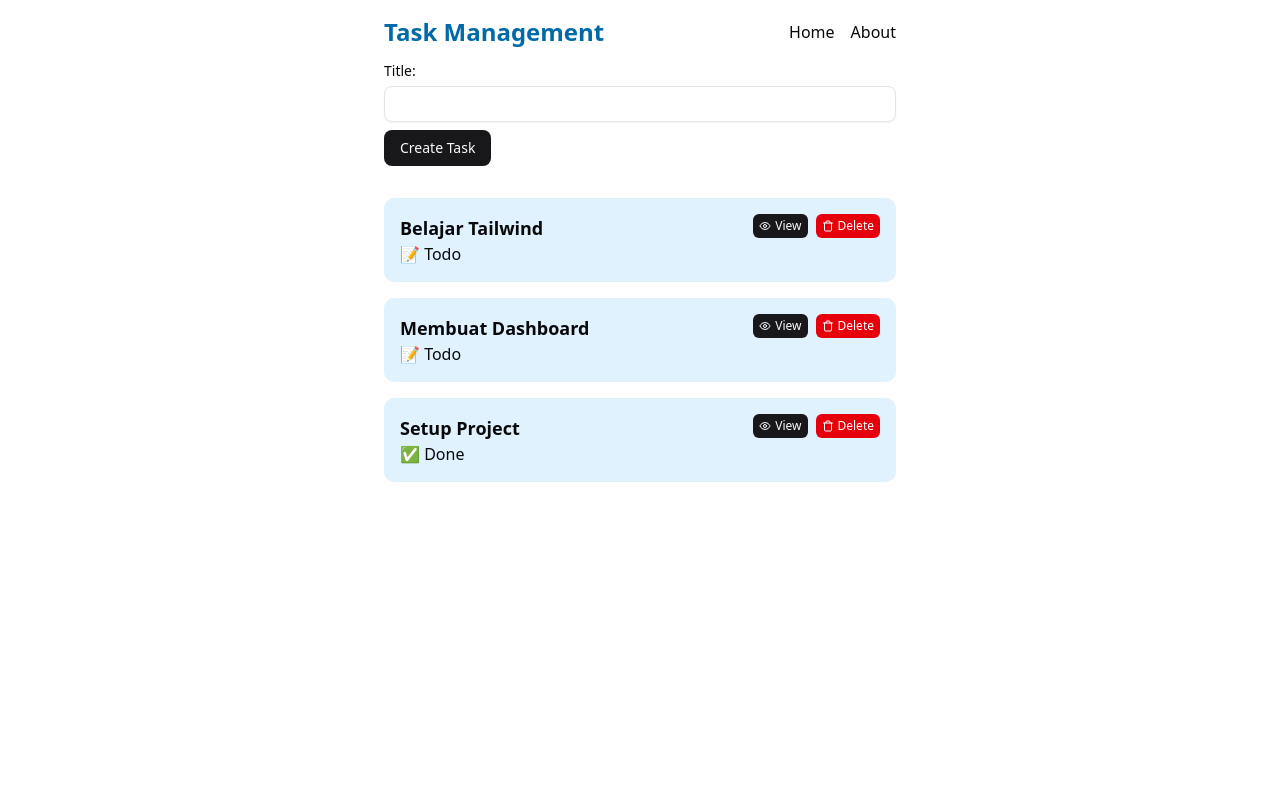
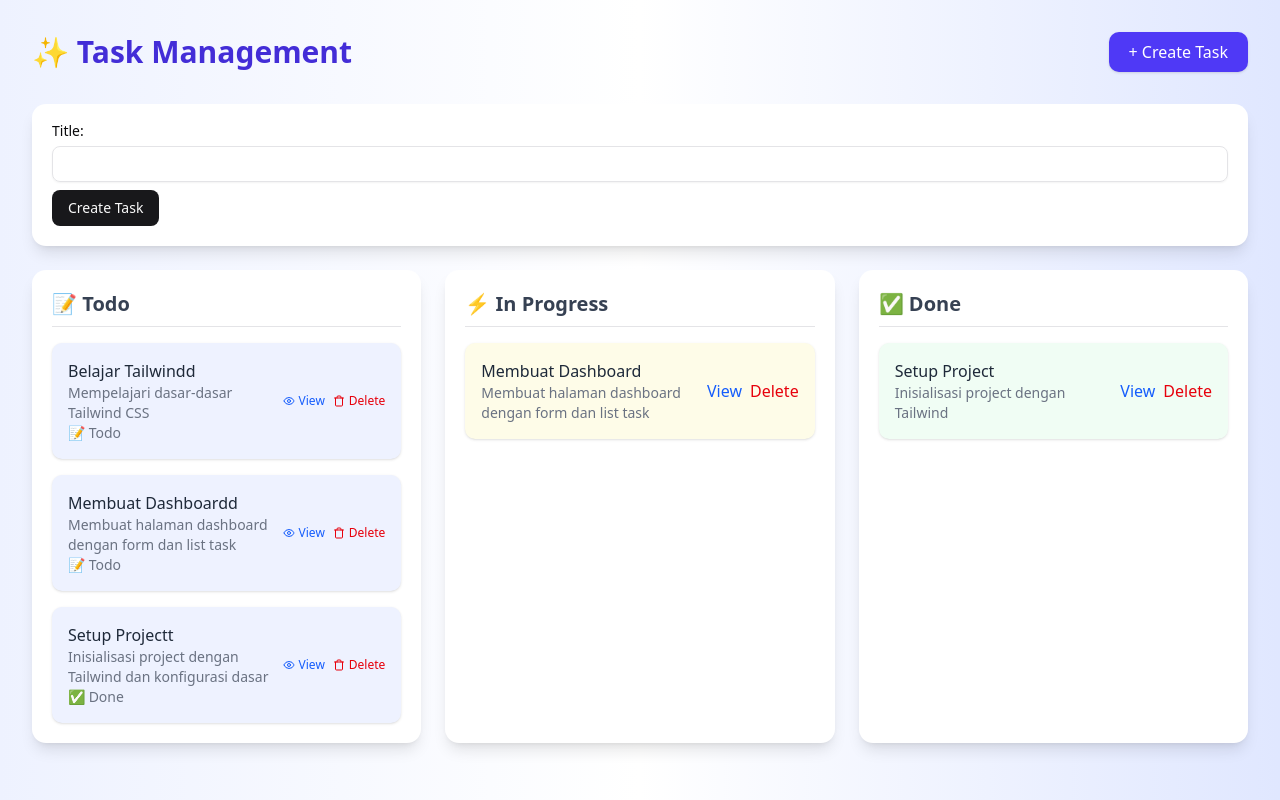
Before and after one commit to Theofilush/task-management, a React (Vite) app: page / in a window 1280 px wide. Built offline with nearby package versions, Linux system fonts and the light colour scheme.

Commit message:
feat: add new style

```diff
--- a/src/layouts/layout.tsx
+++ b/src/layouts/layout.tsx
@@ -1,6 +1,6 @@
 import { Link, Outlet } from "react-router";
 
-export function Layout() {
+export function Layout2() {
   return (
     <div className="flex justify-center">
       <div className="w-full max-w-lg">
@@ -26,3 +26,31 @@ export function Layout() {
     </div>
   );
 }
+
+export function Layout() {
+  return (
+    <div className="min-h-screen bg-linear-to-r from-indigo-50 via-white to-indigo-100 p-8">
+      <header className="mb-8 flex w-full items-center justify-between">
+        <h1 className="text-3xl font-bold text-indigo-700">
+          <Link to="/">✨ Task Management</Link>
+        </h1>
+        {/* <ul className="inline-flex gap-10">
+          <li>
+            <Link to="/">Home</Link>
+          </li>
+          <li>
+            <Link to="/about">About</Link>
+          </li>
+        </ul> */}
+        <a
+          href="/experiment/indexv4-create.html"
+          className="rounded-lg bg-indigo-600 px-5 py-2 text-white shadow transition hover:bg-indigo-700"
+        >
+          + Create Task
+        </a>
+      </header>
+
+      <Outlet />
+    </div>
+  );
+}
--- a/src/modules/task/data.ts
+++ b/src/modules/task/data.ts
@@ -3,7 +3,7 @@ import type { Tasks } from "@/modules/task/schema";
 export const initialDataTasks: Tasks = [
   {
     id: 1,
-    title: "Belajar Tailwind",
+    title: "Belajar Tailwindd",
     description: "Mempelajari dasar-dasar Tailwind CSS",
     status: "todo",
     priority: "high",
@@ -14,7 +14,7 @@ export const initialDataTasks: Tasks = [
   },
   {
     id: 2,
-    title: "Membuat Dashboard",
+    title: "Membuat Dashboardd",
     description: "Membuat halaman dashboard dengan form dan list task",
     status: "inprogress",
     priority: "medium",
@@ -25,7 +25,7 @@ export const initialDataTasks: Tasks = [
   },
   {
     id: 3,
-    title: "Setup Project",
+    title: "Setup Projectt",
     description: "Inisialisasi project dengan Tailwind dan konfigurasi dasar",
     status: "done",
     priority: "low",
--- a/src/modules/task/schema.tsx
+++ b/src/modules/task/schema.tsx
@@ -13,9 +13,9 @@ export const TaskSchema = z.object({
     .max(100, "Too long max 100 characters"),
   status: z.string(),
   priority: z.string(),
-  dueDate: z.iso.date(),
-  createdAt: z.iso.date(),
-  updatedAt: z.iso.date(),
+  dueDate: z.string(),
+  createdAt: z.string(),
+  updatedAt: z.string(),
 });
 
 export const TasksSchema = TaskSchema.array();
--- a/src/modules/task/tasks.tsx
+++ b/src/modules/task/tasks.tsx
@@ -37,11 +37,11 @@ export function Tasks() {
         title: formData.get("title")?.toString().trim() || "",
         isDone: false,
         description: "abcd",
-        status: "null",
-        priority: "null",
-        dueDate: "null",
-        createdAt: "null",
-        updatedAt: "null",
+        status: "todo",
+        priority: "low",
+        dueDate: "2025-11-29T10:00:00Z",
+        createdAt: "2025-11-29T10:00:00Z",
+        updatedAt: "2025-11-29T10:00:00Z",
       };
 
       TaskSchema.parse(newTask);
@@ -60,7 +60,8 @@ export function Tasks() {
   }
 
   return (
-    <section className="space-y-8">
+    <div className="grid grid-cols-1 gap-6">
+      <section className="space-y-4 rounded-xl bg-white p-5 shadow-lg">
         <form method="post" onSubmit={handleCreate} className="space-y-2">
           <div className="space-y-2">
             <Label htmlFor="title">Title:</Label>
@@ -68,15 +69,102 @@ export function Tasks() {
           </div>
           <Button type="submit">Create Task</Button>
         </form>
-
+      </section>
+      <section className="grid grid-cols-1 gap-6 md:grid-cols-3">
+        {/* <!-- Todo --> */}
+        <div className="rounded-xl bg-white p-5 shadow-lg">
+          <h2 className="mb-4 border-b pb-2 text-xl font-semibold text-gray-700">
+            📝 Todo
+          </h2>
+          <div className="space-y-4">
             <ul className="flex flex-col gap-4">
               {tasks.map((task) => (
                 <li key={task.id}>
-            <TaskItem task={task} handleDelete={() => handleDelete(task.id)} />
+                  <TaskItem
+                    task={task}
+                    handleDelete={() => handleDelete(task.id)}
+                  />
                 </li>
               ))}
             </ul>
+          </div>
+        </div>
+
+        {/* <!-- In Progress --> */}
+        <div className="rounded-xl bg-white p-5 shadow-lg">
+          <h2 className="mb-4 border-b pb-2 text-xl font-semibold text-gray-700">
+            ⚡ In Progress
+          </h2>
+          <div className="space-y-4">
+            <div className="flex items-center justify-between rounded-lg bg-yellow-50 p-4 shadow">
+              <div>
+                <h3 className="font-medium text-gray-800">Membuat Dashboard</h3>
+                <p className="text-sm text-gray-500">
+                  Membuat halaman dashboard dengan form dan list task
+                </p>
+              </div>
+              <div className="flex space-x-2">
+                <a
+                  href="/experiment/indexv4-view.html"
+                  className="text-blue-600 hover:text-blue-800"
+                >
+                  View
+                </a>
+                <button className="text-red-600 hover:text-red-800">
+                  Delete
+                </button>
+              </div>
+            </div>
+          </div>
+        </div>
+
+        {/* <!-- Done --> */}
+        <div className="rounded-xl bg-white p-5 shadow-lg">
+          <h2 className="mb-4 border-b pb-2 text-xl font-semibold text-gray-700">
+            ✅ Done
+          </h2>
+          <div className="space-y-4">
+            <div className="flex items-center justify-between rounded-lg bg-green-50 p-4 shadow">
+              <div>
+                <h3 className="font-medium text-gray-800">Setup Project</h3>
+                <p className="text-sm text-gray-500">
+                  Inisialisasi project dengan Tailwind
+                </p>
+              </div>
+              <div className="flex space-x-2">
+                <a
+                  href="/experiment/indexv4-view.html"
+                  className="text-blue-600 hover:text-blue-800"
+                >
+                  View
+                </a>
+                <button className="text-red-600 hover:text-red-800">
+                  Delete
+                </button>
+              </div>
+            </div>
+          </div>
+        </div>
       </section>
+    </div>
+
+    // <section className="space-y-8">
+    //   <form method="post" onSubmit={handleCreate} className="space-y-2">
+    //     <div className="space-y-2">
+    //       <Label htmlFor="title">Title:</Label>
+    //       <Input id="title" type="text" name="title" required />
+    //     </div>
+    //     <Button type="submit">Create Task</Button>
+    //   </form>
+
+    //   <ul className="flex flex-col gap-4">
+    //     {tasks.map((task) => (
+    //       <li key={task.id}>
+    //         <TaskItem task={task} handleDelete={() => handleDelete(task.id)} />
+    //       </li>
+    //     ))}
+    //   </ul>
+    // </section>
   );
 }
 
@@ -88,25 +176,32 @@ export function TaskItem({
   handleDelete?: () => void;
 }) {
   return (
-    <section className="flex justify-between gap-4 rounded-lg bg-sky-100 p-4">
+    <div className="flex items-center justify-between rounded-lg bg-indigo-50 p-4 shadow">
       <div>
-        <h2 className="text-lg font-bold">{task.title}</h2>
-        <p>{task.isDone ? "✅ Done" : "📝 Todo"}</p>
+        <h3 className="font-medium text-gray-800">{task.title}</h3>
+        <p className="text-sm text-gray-500">{task.description}</p>
+        <p className="text-sm text-gray-500">
+          {task.isDone ? "✅ Done" : "📝 Todo"}
+        </p>
       </div>
-      <div className="flex gap-2">
-        <Button asChild size="xs">
-          <Link to={`/tasks/${task.id}`}>
+      <div className="flex space-x-2">
+        <Link
+          to={`/tasks/${task.id}`}
+          className="inline-flex items-center gap-1 text-blue-600 hover:text-blue-800"
+        >
           <EyeIcon className="size-3" />
           <span className="text-xs">View</span>
         </Link>
-        </Button>
         {handleDelete && (
-          <Button variant="destructive" size="xs" onClick={handleDelete}>
+          <button
+            className="inline-flex items-center gap-1 text-red-600 hover:text-red-800"
+            onClick={handleDelete}
+          >
             <TrashIcon className="size-3" />
             <span className="text-xs">Delete</span>
-          </Button>
+          </button>
         )}
       </div>
-    </section>
+    </div>
   );
 }
```
Lines whose indentation alone changed are shown as unchanged.
